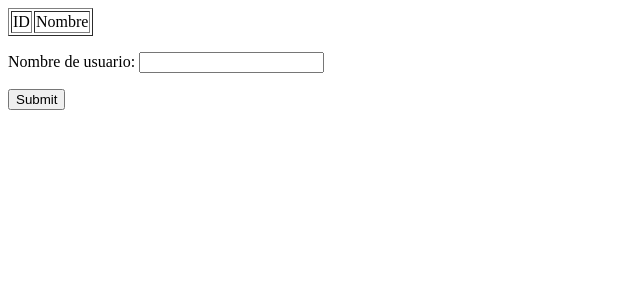
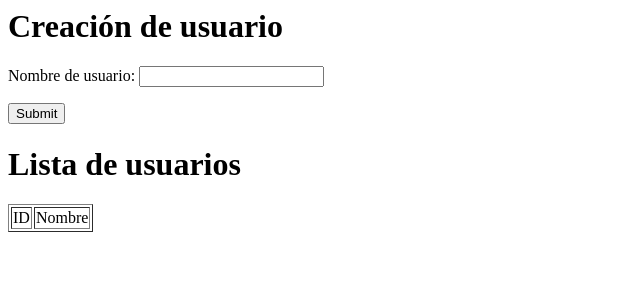
Before and after one commit to alvarogonzalezsotillo/aplicacion-php, a PHP site: page /usuarios.php in a window 1280 px wide. Shown: the top 300 px of the page, without its empty margins (0-640 px from the left). Run offline with PHP 8.4, Linux system fonts and the light colour scheme; data that the repository does not hold is empty.

Commit message:
Mejor pinta

```diff
--- a/usuarios.php
+++ b/usuarios.php
@@ -4,17 +4,17 @@
     </head>
     <body>
 
-        <form name="formocultoparapost" action="modifica-usuario.php" method="POST">
-            <input type="hidden" name="idusuario">
+
+        <div id="creacion-usuarios">
+            <h1>Creaci&oacute;n de usuario</h1>
+            <form method="post" action="crea-usuario.php">
+                <p>Nombre de usuario: <input type="text" name="nombre" /></p>
+                <p><input type="submit" /></p>
             </form>
-        <script>
-         function s(id)
-         {
-             document.formocultoparapost.idusuario.value=id;
-             document.formocultoparapost.submit();
-         }
-        </script>
+        </div>
 
+        <div id="lista-usuarios">
+            <h1>Lista de usuarios</h1>
             <table border=1>
                 <tr>
                     <td>ID</td><td>Nombre</td>
@@ -33,10 +33,18 @@
                 }
                 ?>
             </table>
+            <form name="formocultoparapost" action="modifica-usuario.php" method="POST">
+                <input type="hidden" name="idusuario">
+            </form>
+            <script>
+             function s(id)
+             {
+                 document.formocultoparapost.idusuario.value=id;
+                 document.formocultoparapost.submit();
+             }
+            </script>
 
-        <form method="post" action="crea-usuario.php">
-            <p>Nombre de usuario: <input type="text" name="nombre" /></p>
-            <p><input type="submit" /></p>
-        </form>
+        </div>
+
     </body>
 </html>
```
Lines whose indentation alone changed are shown as unchanged.
